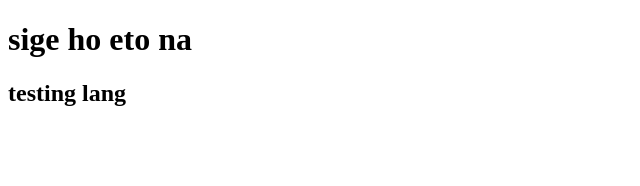
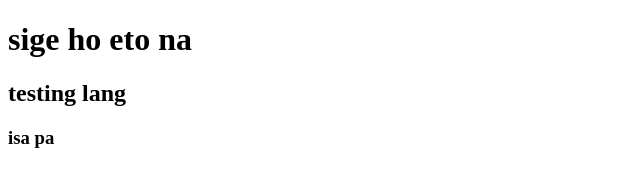
Before and after one commit to edusuuu/fork-mo-ko, a plain HTML site: page index.html in a window 1280 px wide. Shown: the full height of the page, 0-640 px from the left. Drawn offline with Linux system fonts and the light colour scheme.

Commit message:
geloman-likes-rust

```diff
--- a/index.html
+++ b/index.html
@@ -9,5 +9,6 @@
 <body>
   <h1>sige ho eto na</h1>
   <h2>testing lang</h2>
+  <h3>isa pa</h3>
 </body>
 </html>
```
